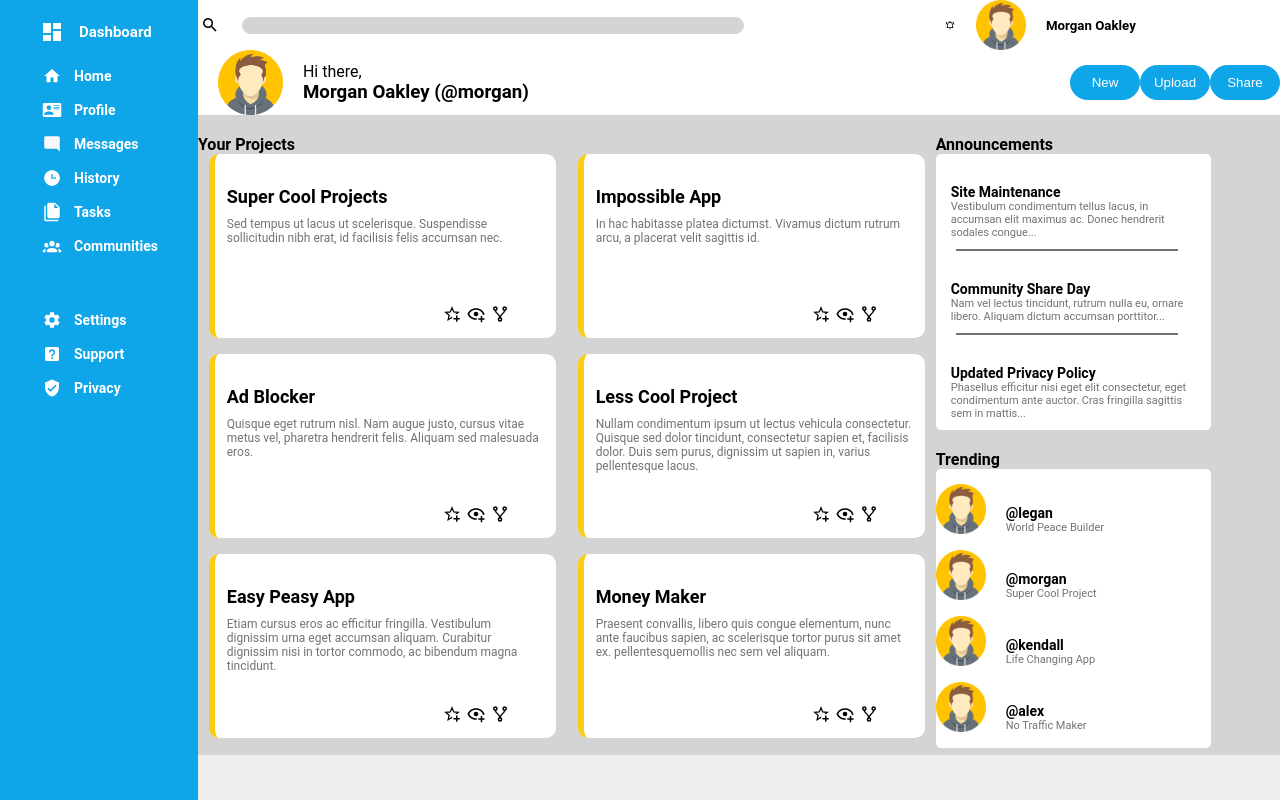
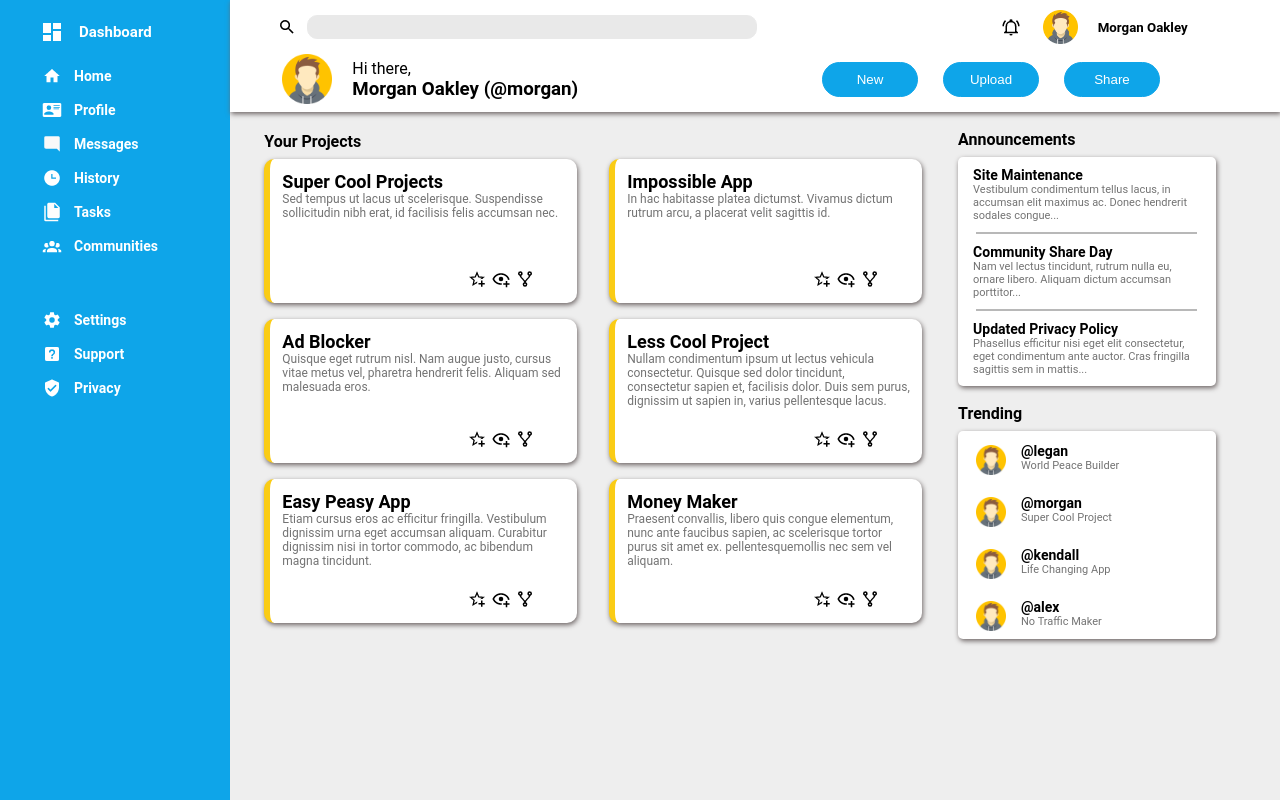
Before and after one commit to moshoodabdullahi/top-admin-dashboard, a website: page index.html in a window 1280 px wide. Drawn offline with Linux system fonts and the light colour scheme; a web font is replaced by a local one.

Commit message:
style: Style project box shadow

```diff
--- a/css/styles.css
+++ b/css/styles.css
@@ -1,4 +1,8 @@
 @import "'https://fonts.googleapis.com/css2?family=Roboto&display=swap')";
+
+:root {
+  --btn-color-box-shadow: rgba(64 83 252 24%);
+}
 
 * {
   margin: 0;
@@ -13,12 +17,22 @@ body {
   display: flex;
   flex-direction: row;
   justify-content: center;
+  width: 100%;
+}
+
+.header {
+  background-color: #fff;
+  display: flex;
+  flex-direction: column;
+  width: 100%;
+  box-shadow: 1px 2px 5px rgb(109 101 101);
 }
 
 .sidebar {
   background-color: #0ea5e9;
-  color: white;
+  color: #fff;
   height: 100vh;
+  width: 90%;
 }
 
 .icon {
@@ -32,7 +46,7 @@ body {
   justify-content: flex-start;
   align-items: center;
   margin: 20px 40px;
-  color: white;
+  color: #fff;
 }
 
 .logo-text > h1 {
@@ -46,7 +60,7 @@ body {
   justify-content: flex-start;
   align-items: center;
   margin: 10px 40px;
-  color: white;
+  color: #fff;
 }
 
 .icon-text > p {
@@ -55,7 +69,7 @@ body {
 }
 
 .profile-picture {
-  width: 65px;
+  width: 50px;
   margin: 0 20px;
 }
 
@@ -70,12 +84,6 @@ body {
   flex-direction: column;
 }
 
-.header {
-  background-color: white;
-  display: flex;
-  flex-direction: column;
-}
-
 .navbar,
 .left {
   display: flex;
@@ -83,24 +91,46 @@ body {
   align-items: center;
 }
 
+.input-sidebar {
+  display: flex;
+  flex-direction: row;
+  align-items: center;
+  padding-left: 45px;
+}
+
+.image-sidebar {
+  display: flex;
+  flex-direction: row;
+  justify-content: flex-end;
+  align-items: center;
+  width: 41%;
+}
+
+.search-icon {
+  padding-right: 8px;
+}
+
 .welcome {
   display: flex;
   flex-direction: row;
   justify-content: space-between;
+  margin-bottom: 8px;
+  margin-left: 32px;
 }
 
 .form-input {
-  width: 500px;
+  width: 28rem;
   background-color: #d4d4d4;
   border-radius: 10px;
   border: 1px solid #d4d4d4;
-  margin-left: 20px;
-  margin-right: 200px;
+  outline: none;
+  opacity: 0.5;
+  height: 22px;
 }
 
 .avatarnavbar {
-  margin: 0 20px;
-  width: 50px;
+  margin: 10px 20px;
+  width: 8%;
 }
 
 .right {
@@ -108,30 +138,48 @@ body {
   flex-direction: row;
   justify-content: space-between;
   align-items: center;
+  margin-right: 95px;
 }
 
 .project-text {
-  margin-right: 20px;
+  margin-top: 20px;
+  padding-left: 16px;
+  padding-bottom: 8px;
+}
+
+.anno-text {
+  margin-top: 18px;
+  padding-bottom: 8px;
+}
+
+.trendi-text {
+  margin-top: 18px;
+  padding-bottom: 8px;
 }
 
 .btn {
   background-color: #0ea5e9;
-  width: 70px;
+  width: 6rem;
   height: 35px;
-  color: white;
+  color: #fff;
   border: 1px solid #0ea5e9;
   border-radius: 20px;
+  margin-right: 25px;
+}
+
+.btn:hover {
+  background-color: #fff;
+  color: #0ea5e9;
 }
 
 .content {
-  background: #d4d4d4;
   display: flex;
   flex-direction: row;
-  height: 80%;
-  overflow: auto;
+  height: 100%;
 }
 
 .projects {
+  margin-left: 18px;
   width: 75%;
 }
 
@@ -142,16 +190,17 @@ body {
 }
 
 .card {
-  background-color: white;
+  background-color: #fff;
   border-left: 6px solid #facc15;
   border-radius: 10px;
-  width: 43%;
+  width: 41%;
   margin-bottom: 16px;
   padding: 12px;
-  height: 160px;
+  height: 120px;
   display: flex;
   flex-direction: column;
   justify-content: space-between;
+  box-shadow: 1px 2px 5px rgb(109 101 101);
 }
 
 .icons {
@@ -164,30 +213,26 @@ body {
 
 h6 {
   font-size: 18px;
-  margin-top: 20px;
 }
 
 .card p {
   font-size: 12px;
   color: #737373;
-  margin: 10px 0;
-}
-
-h4 {
-  margin-top: 20px;
 }
 
 .ann-trend {
   display: flex;
   flex-direction: column;
   width: 35%;
+  margin-left: 20px;
 }
 
 .ann-card,
 .trend-card {
   width: 80%;
-  background-color: white;
+  background-color: #fff;
   border-radius: 5px;
+  box-shadow: 1px 2px 5px rgb(109 101 101);
 }
 
 .ann-text {
@@ -206,13 +251,17 @@ h4 {
 }
 
 .divider {
-  border: 0.5px solid #737373;
-  width: 80%;
-  margin-left: 20px;
+  border: 1px solid #737373;
+  margin: auto;
+  width: 85%;
+  opacity: 0.5;
+}
+
+.trend {
+  height: 49%;
 }
 
 .trend-card {
-  height: 92%;
   display: flex;
   flex-direction: column;
   justify-content: center;
@@ -222,13 +271,16 @@ h4 {
   display: flex;
   flex-direction: row;
   align-items: center;
-  padding: 8px 0;
+  padding: 4px;
 }
 
 .trend-profile {
-  width: 50px;
+  padding-top: 10px;
+  padding-left: 14px;
+  padding-bottom: 4px;
+  width: 12%;
 }
 
 .trend-text {
-  margin-left: 20px;
+  margin-left: 15px;
 }
--- a/index.html
+++ b/index.html
@@ -69,11 +69,15 @@
       <div class="main">
         <div class="header">
           <div class="navbar">
-            <img src="image/magnify-custom.png" alt="search" />
-            <input type="text" class="form-input" />
-            <img src="image/bell-ring-outline-custom.png" alt="notification" />
-            <img class="avatarnavbar" src="image/pngegg.png" alt="Profile Picture" />
-            <h5>Morgan Oakley</h5>
+            <div class="input-sidebar">
+              <img class="search-icon" src="image/magnify-custom.png" alt="search" />
+              <input type="text" class="form-input" />
+            </div>
+            <div class="image-sidebar">
+              <img src="bell-ring-outline-custom-image.png" alt="notification" />
+              <img class="avatarnavbar" src="image/pngegg.png" alt="Profile Picture" />
+              <h5>Morgan Oakley</h5>
+            </div>
           </div>
           <div class="welcome">
             <div class="left">
@@ -190,7 +194,7 @@
           </div>
           <div class="ann-trend">
             <div class="ann">
-              <h4>Announcements</h4>
+              <h4 class="anno-text">Announcements</h4>
               <div class="ann-card">
                 <div class="ann-text">
                   <h6>Site Maintenance</h6>
@@ -219,7 +223,7 @@
             </div>
 
             <div class="trend">
-              <h4>Trending</h4>
+              <h4 class="trendi-text">Trending</h4>
               <div class="trend-card">
                 <div class="trend-image-text">
                   <img class="trend-profile" src="image/pngegg.png" alt="Animate Profile" />
```
Also changed, not shown: .stylelintrc.json, bell-ring-outline-custom-image.png (added).
